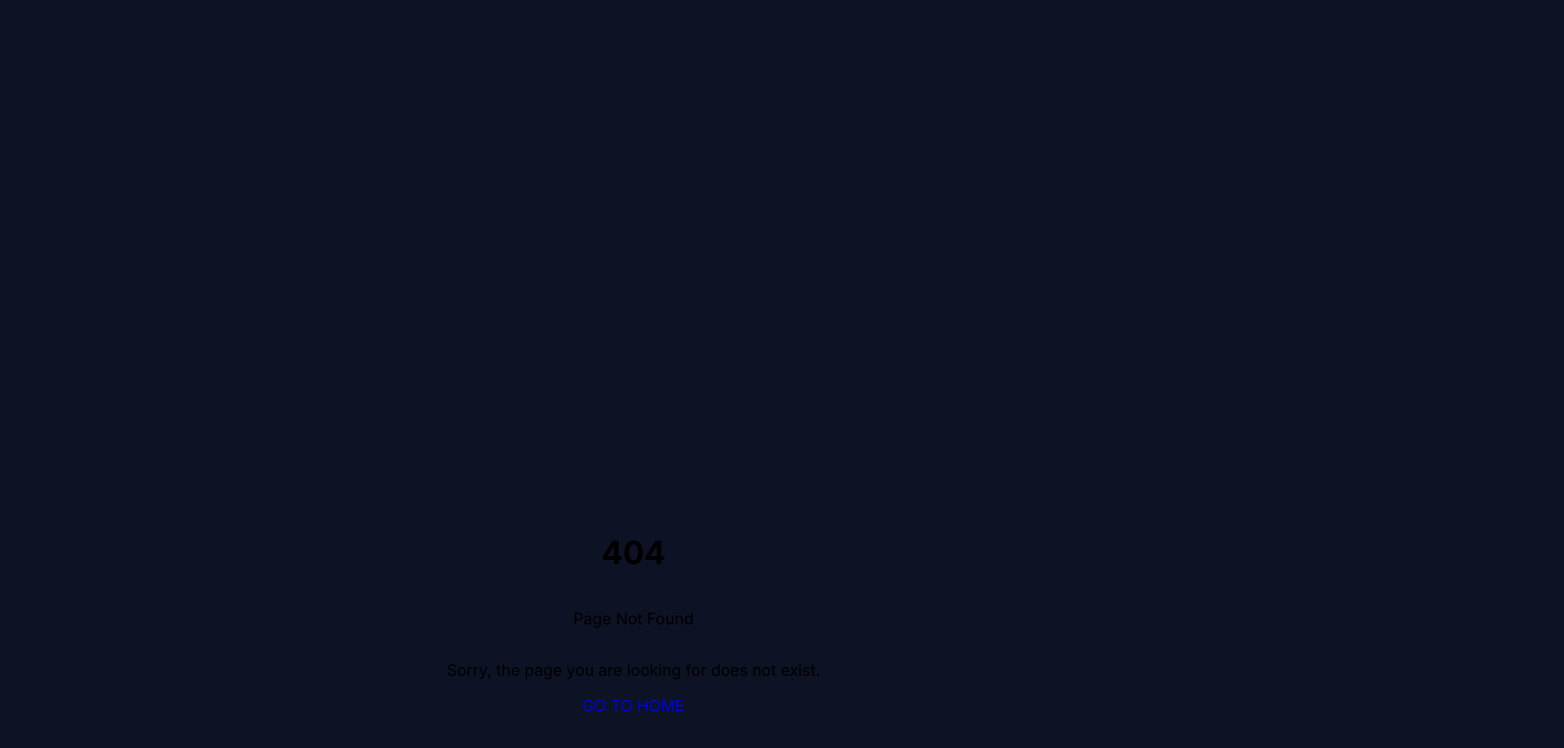
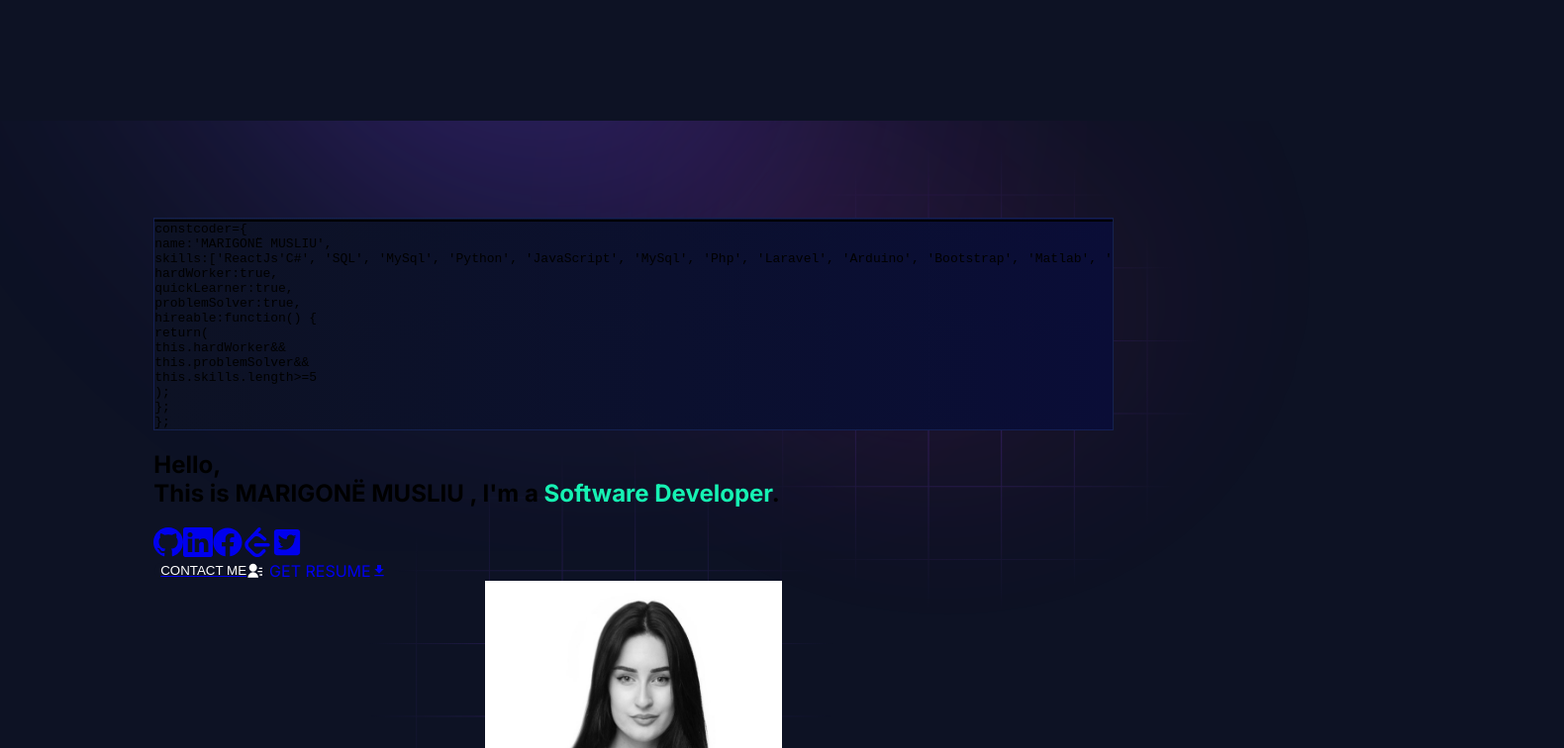
Before and after one commit to MarigoneMusliu/PortfolioMarigoneMusliu, a Next.js app: page /pages in a window 1280 px wide. Before the commit this address had no page. Shown: the part 620-1376 px from the top of the page at 99% size, 1580 px wide, since content can reach past the window. Built offline with nearby package versions, Linux system fonts and the light colour scheme.

Commit message:
someFixes12

```diff
--- /dev/null
+++ b/app/pages/page.jsx
@@ -0,0 +1,10 @@
+import React from 'react'
+import HomePageComponent from '../components/homepage/homepage'
+
+export default function HomePage() {
+    return (
+      <>
+        <HomePageComponent />
+      </>
+    );
+  }
```
Also changed, not shown: app/page.js (+4 -5 lines).
